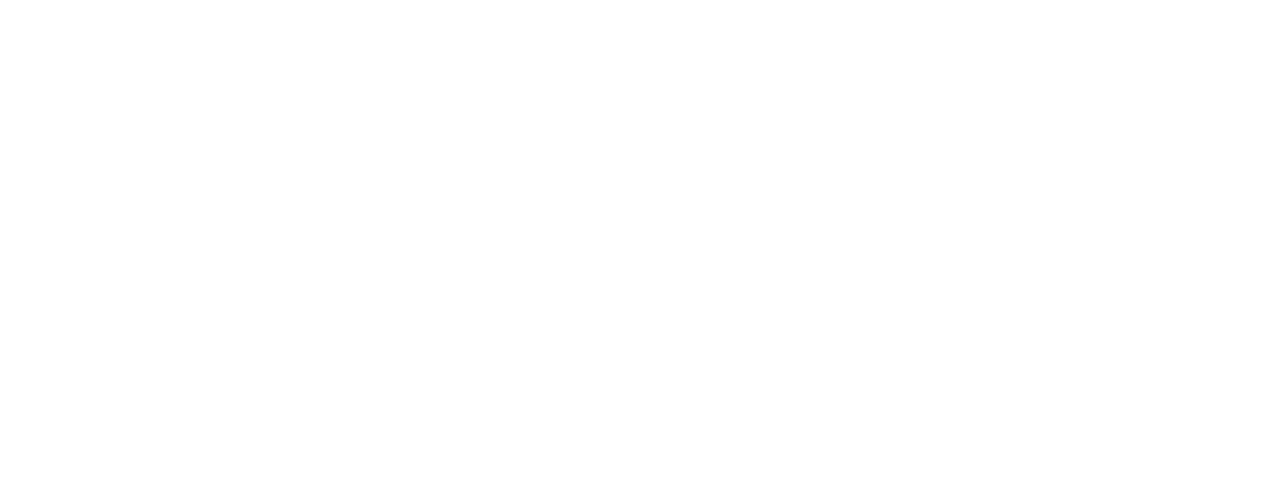
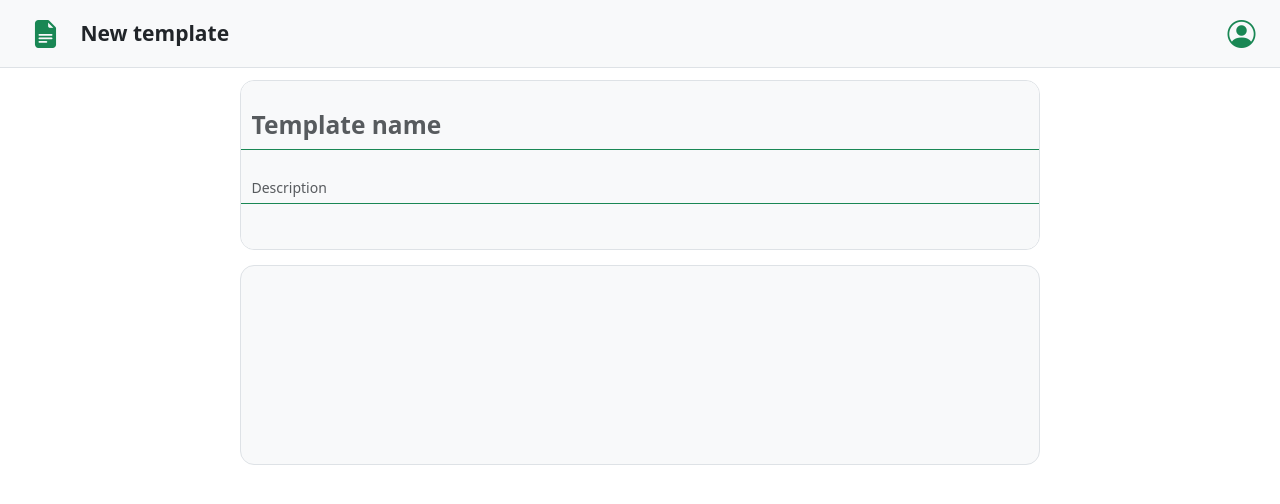
Before and after one commit to thoyoin/course-project, a React (Create React App) app in the folder client/: page /CreateTemplate in a window 1280 px wide. Before the commit this address had no page. Shown: the top 504 px of the page. Built offline with nearby package versions, Linux system fonts and the light colour scheme.

Commit message:
half of the CreateTemplate

```diff
--- a/client/package.json
+++ b/client/package.json
@@ -9,10 +9,14 @@
     "@testing-library/user-event": "^13.5.0",
     "axios": "^1.9.0",
     "bootstrap": "^5.3.6",
+    "dropzone": "^6.0.0-beta.2",
     "react": "^19.1.0",
     "react-dom": "^19.1.0",
+    "react-dropzone": "^14.3.8",
+    "react-markdown": "^10.1.0",
     "react-router-dom": "^7.6.2",
     "react-scripts": "5.0.1",
+    "react-tag-autocomplete": "^7.5.0",
     "web-vitals": "^2.1.4"
   },
   "proxy": "http://localhost:5050",
--- a/client/src/App.js
+++ b/client/src/App.js
@@ -1,3 +1,4 @@
+import CreateTemplate from './components/CreateTemplate';
 import Login from './components/Login';
 import MainPage from './components/MainPage';
 import Registration from './components/Registration';
@@ -13,6 +14,7 @@
         <Route path='/Login' element={<Login />} />
         <Route path='/Registration' element={<Registration />} />
         <Route path='/MainPage' element={<MainPage />} />
+        <Route path='/CreateTemplate' element={<CreateTemplate />} />
       </Routes>
     </div>
   );
--- /dev/null
+++ b/client/src/components/CreateTemplate.js
@@ -0,0 +1,52 @@
+import React from 'react'
+
+const CreateTemplate = () => {
+    const name = localStorage.getItem('name')
+
+    return (
+        <div>
+            <div style={{height:'68px'}} className='container-fluid d-flex flex-row justify-content-start align-items-center position-fixed bg-light top-0 border border-top-0 border-start-0 border-end-0'>
+                <div className='ms-4'>
+                    <a href='#' className='text-success'><i className="bi bi-file-earmark-text-fill fs-2"></i></a>
+                </div>
+                <div className='ms-4'>
+                    <h4 className='fw-bold m-0'>New template</h4>
+                </div>
+                <div className='dropdown ms-3 p-0 ms-auto' style={{width:'50px'}}>
+                    <a data-bs-toggle='dropdown' href='#' className='btn text-success px-2 py-0'>
+                        <i className="bi bi-person-circle fs-2 m-0 p-0"></i>
+                    </a>
+                    <ul className='dropdown-menu dropdown-menu-end bg-light bg-gradient bg-opacity-50' style={{width:'150px', backdropFilter:'blur(5px)'}}>
+                        <li>
+                            <p className='text-center my-3 fw-bolder'>Welcome, {name}!</p>
+                            <button
+                                className='btn btn-outline-success dropdown-item text-center'
+                                onClick={()=> {
+                                    localStorage.removeItem('token');
+                                    window.location.href = '/';
+                                }}
+                            >
+                                Log out
+                            </button>
+                        </li>
+                    </ul>
+                </div>
+            </div>
+            <div className='d-flex flex-column justify-content-start align-items-center'>
+                <div style={{maxWidth:'800px', height:'170px', marginTop:'80px'}} className=' bg-body w-100 text-center border rounded-4 mx-3 d-flex flex-column justify-content-start'>
+                    <div style={{maxWidth:'800px', height:'170px'}} className='bg-light w-100 text-center rounded-4'>
+                        <div class="mb-3">
+                            <input type="text" style={{outline:'none', boxShadow:'none', maxWidth:'800px'}} className="mt-4 fs-3 fw-bold form-control border-0 border-bottom border-success rounded-0 bg-light" id="exampleInputEmail1" placeholder='Template name'/>
+                            <input type="text" style={{outline:'none', boxShadow:'none', maxWidth:'800px'}} className=" mt-4 form-control border-0 border-bottom border-success rounded-0 bg-light" id="exampleInputEmail1" placeholder='Description'/>
+                        </div>
+                    </div>
+                </div>
+                <div style={{maxWidth:'800px', height:'200px', marginTop:'15px'}} className=' bg-light w-100 text-center border rounded-4 mx-3 d-flex flex-column justify-content-start'>
+
+                </div>
+            </div>
+        </div>
+    )
+}
+
+export default CreateTemplate
--- a/client/src/components/MainPage.js
+++ b/client/src/components/MainPage.js
@@ -5,7 +5,7 @@
     const name = localStorage.getItem('name')
 
     return (
-        <div className='container-fluid d-flex flex-row justify-content-end align-items-center bg-light position-fixed top-0'>
+        <div className='container-fluid d-flex flex-row justify-content-end align-items-center bg-light position-fixed top-0 border border-top-0 border-start-0 border-end-0'>
             <form className="d-flex justify-content-center my-3 mx-auto w-100" role="search">
                 <div className='input-group' style={{maxWidth:'600px', height:'40px'}}>
                     <span className='input-group-text rounded-start-4'><i class="bi bi-search p-1"></i></span>
```
Also changed, not shown: 1 other file (tests, documents, lock files or other folders).
